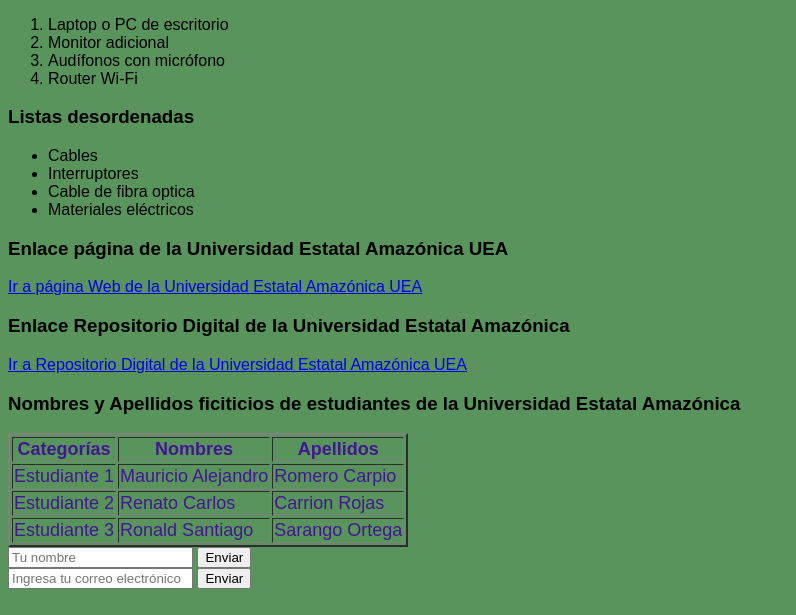
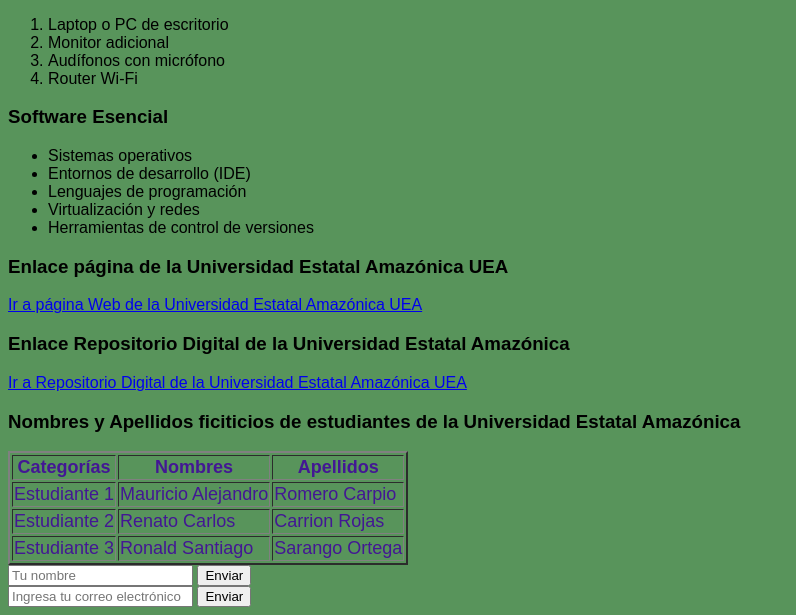
Before and after one commit to Ronald1104275134222/Tarea-semana-4, a plain HTML site: page index.html in a window 1280 px wide. Shown: the part 1274-1889 px from the top of the page, without its empty margins (0-796 px from the left). Drawn offline with Linux system fonts and the light colour scheme.

Commit message:
Actualizacion

```diff
--- a/index.html
+++ b/index.html
@@ -36,12 +36,13 @@
     <li>Router Wi-Fi</li>
 </ol>
 
-<h3>Listas desordenadas</h3>
+<h3>Software Esencial</h3>
 <ul>
-    <li>Cables</li>
-    <li>Interruptores</li>
-    <li>Cable de fibra optica</li>
-    <li>Materiales eléctricos</li>
+    <li>Sistemas operativos</li>
+    <li>Entornos de desarrollo (IDE)</li>
+    <li>Lenguajes de programación</li>
+    <li>Virtualización y redes</li>
+    <li>Herramientas de control de versiones</li>
 </ul>
 
 <h3>Enlace página de la Universidad Estatal Amazónica UEA</h3>
```
